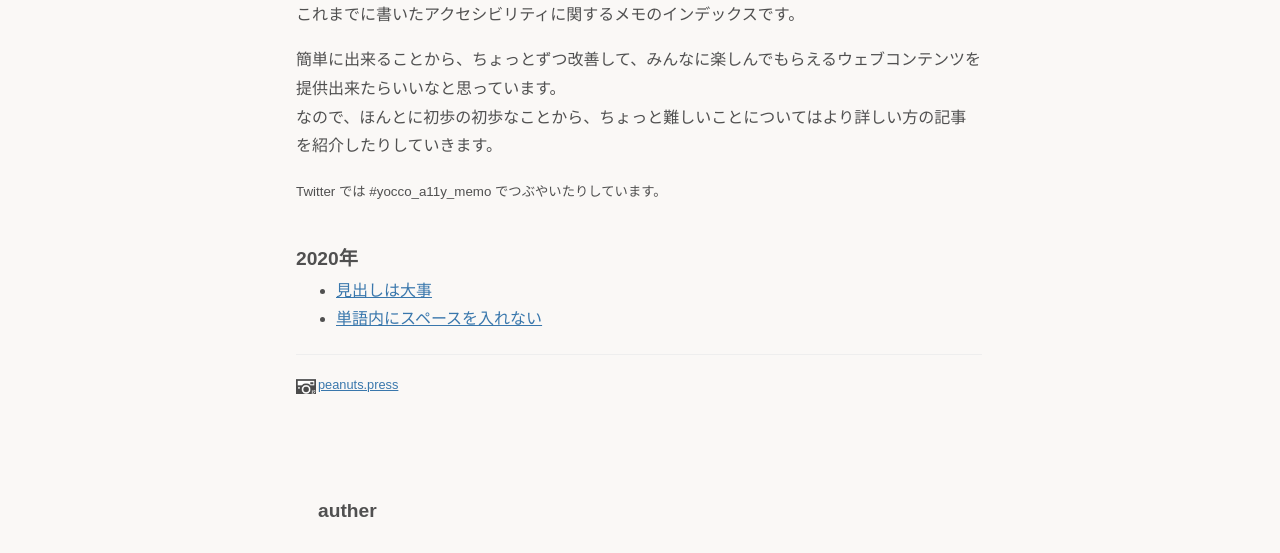
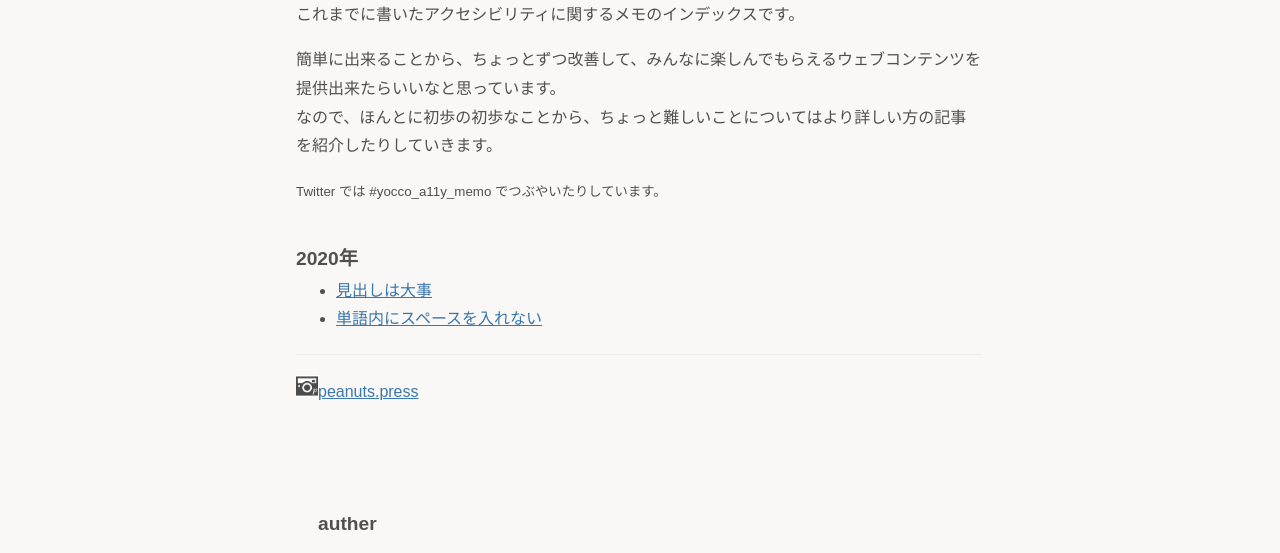
Before and after one commit to yocco405/note, a plain HTML site: page a11y_memo/index.html in a window 1280 px wide. Shown: the part 196-749 px from the top of the page. Drawn offline with Linux system fonts and the light colour scheme.

Commit message:
Update index.html

```diff
--- a/a11y_memo/index.html
+++ b/a11y_memo/index.html
@@ -53,7 +53,7 @@
       </ul>
 
       <hr>
-      <div class="prev_c"><a href="../">peanuts.press</a><br></div>
+      <p><img src="../img/favicon.png" width="22" height="22" alt="" /><a href="../">peanuts.press</a></p>
 
     </div><!-- POST -->
 
```
